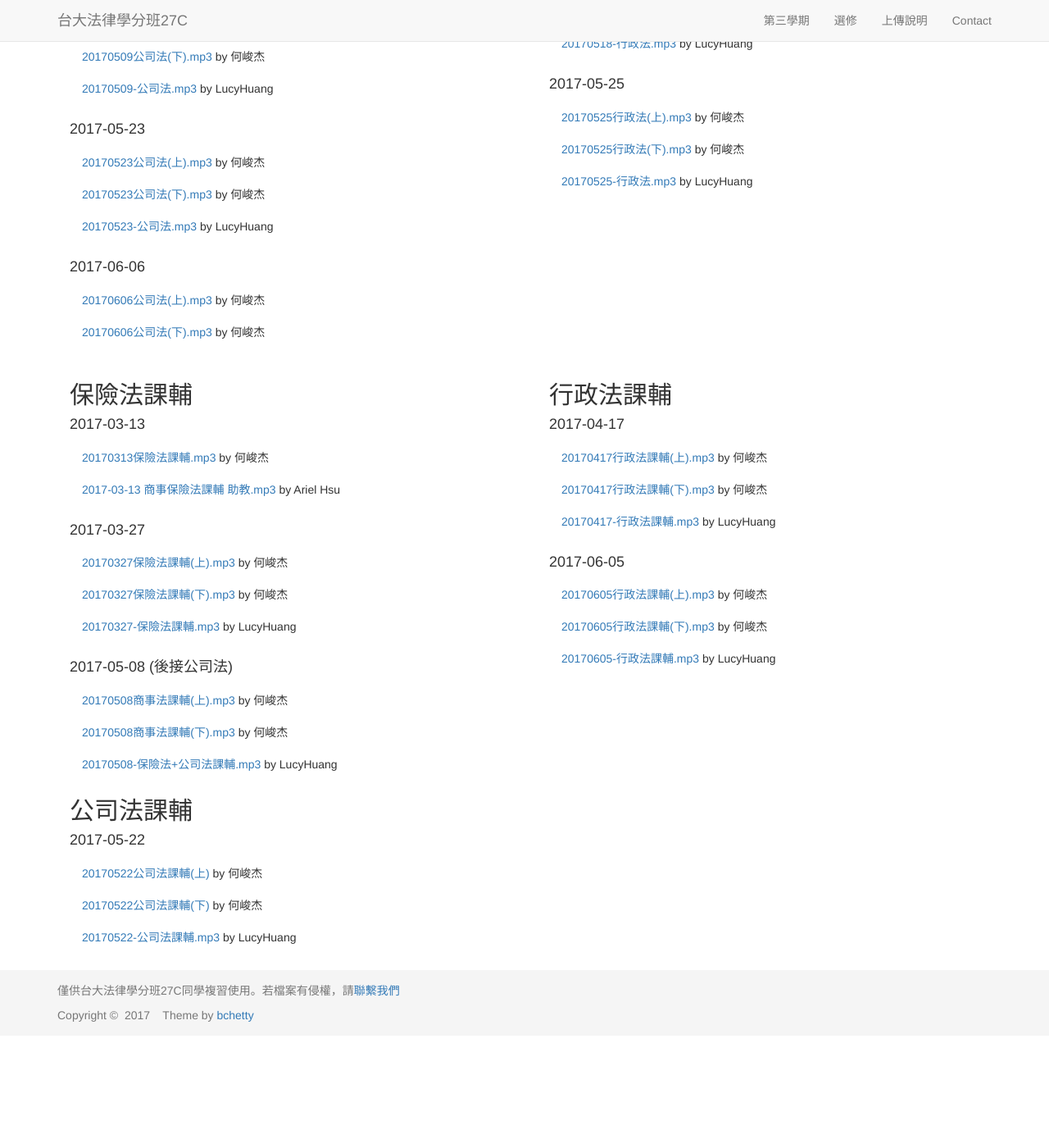
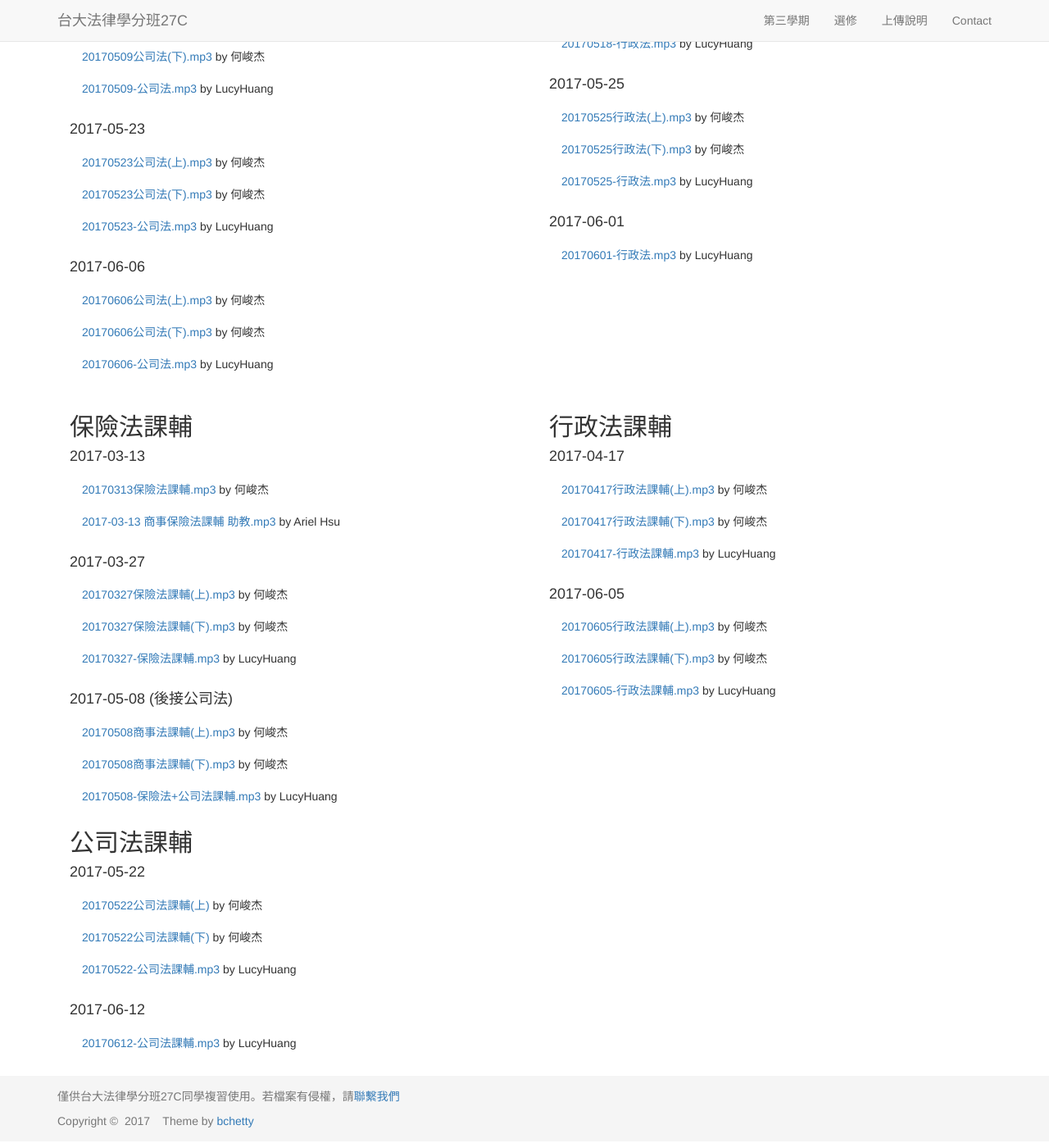
Before and after one commit to maxmilian/ntu_specs_law, a Jekyll site: the page built from semester3/index.html, in a window 1280 px wide and 1400 px high, scrolled down 1987 px. Shown: the whole window at 82% size. Built offline with Jekyll 4.4.1, drawn with Linux system fonts in a browser that asks for light colours; nearby versions of some CDN libraries; before the commit the page ends 3260 px from its top, so only the background shows below that.

Commit message:
add records

```diff
--- a/semester3/index.html
+++ b/semester3/index.html
@@ -94,6 +94,7 @@ layout: template1
       <ul class="list-group">
         <li class="list-group-item"><a href="{{ site.company_record }}/Ho_9_1.mp3">20170606公司法(上).mp3</a> by 何峻杰</li>
         <li class="list-group-item"><a href="{{ site.company_record }}/Ho_9_2.mp3">20170606公司法(下).mp3</a> by 何峻杰</li>
+        <li class="list-group-item"><a href="{{ site.company_record }}/Huang_9.mp3">20170606-公司法.mp3</a> by LucyHuang</li>
       </ul>
     </div>
     <div class="col-md-6">
@@ -176,6 +177,10 @@ layout: template1
         <li class="list-group-item"><a href="{{ site.adminitrative_record }}/Ho_14_2.mp3">20170525行政法(下).mp3</a> by 何峻杰</li>
         <li class="list-group-item"><a href="{{ site.adminitrative_record }}/Huang_14.mp3">20170525-行政法.mp3</a> by LucyHuang</li>
       </ul>
+      <h4>2017-06-01</h4>
+      <ul class="list-group">
+        <li class="list-group-item"><a href="{{ site.adminitrative_record }}/Huang_15.mp3">20170601-行政法.mp3</a> by LucyHuang</li>
+      </ul>
     </div>
   </div>
   <div class="row">
@@ -205,6 +210,10 @@ layout: template1
         <li class="list-group-item"><a href="{{ site.company_ra_record }}/Ho_1_2.mp3">20170522公司法課輔(下)</a> by 何峻杰</li>
         <li class="list-group-item"><a href="{{ site.company_ra_record }}/Huang_1.mp3">20170522-公司法課輔.mp3</a> by LucyHuang</li>
       </ul>
+      <h4>2017-06-12</h4>
+      <ul class="list-group">
+        <li class="list-group-item"><a href="{{ site.company_ra_record }}/Huang_2.mp3">20170612-公司法課輔.mp3</a> by LucyHuang</li>
+      </ul>
     </div>
     <div class="col-md-6">
       <h2>行政法課輔</h2>
```
Also changed, not shown: elective/index.html (+8 -0 lines).
